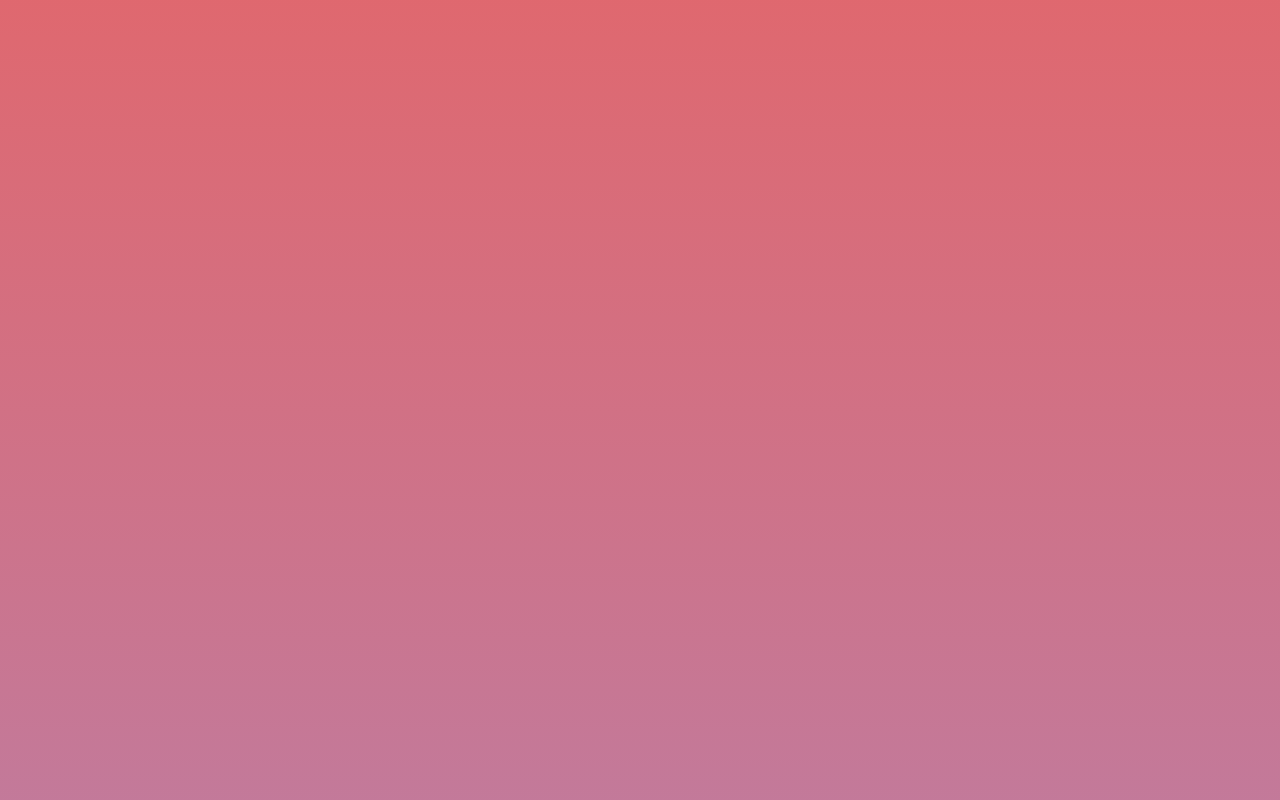
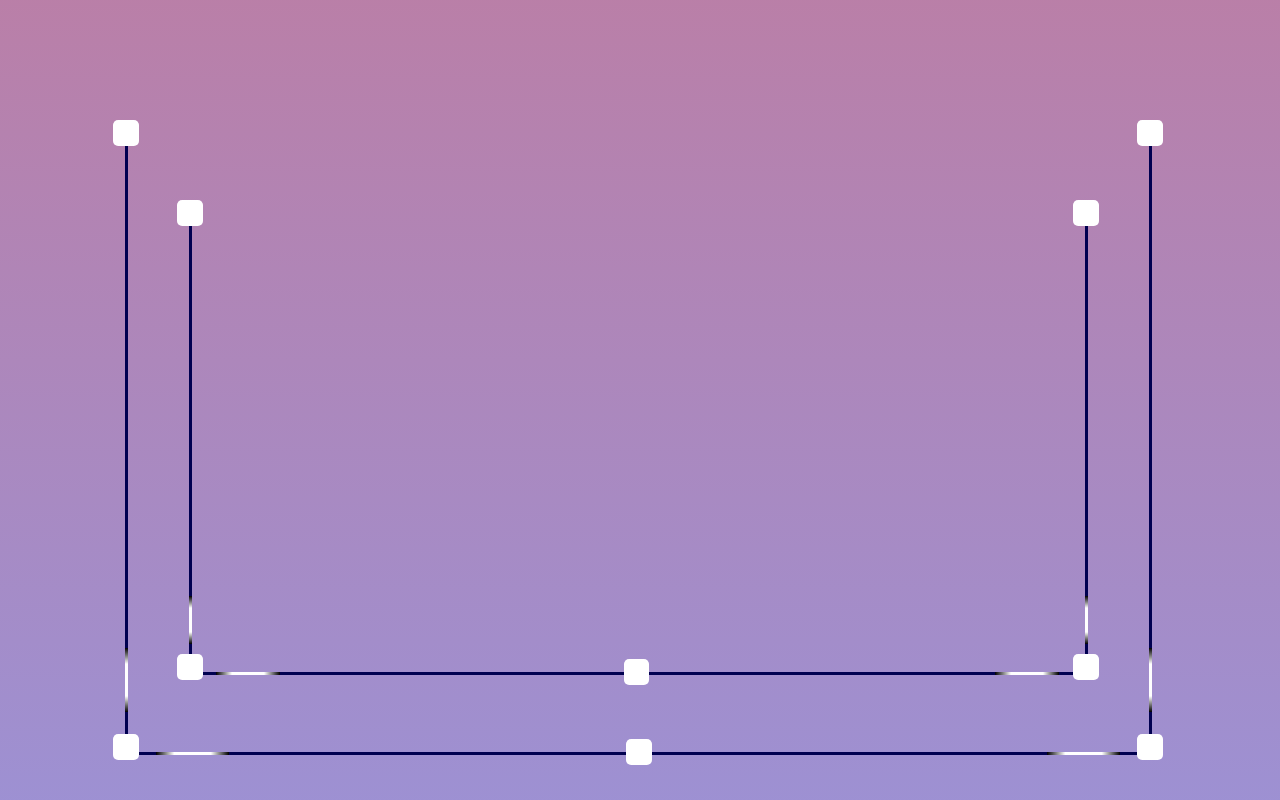
Before and after one commit to TallestMan98/inspirational-quote-generator, a Next.js app: page / in a window 1280 px wide. Built offline with nearby package versions, Linux system fonts and the light colour scheme.

Commit message:
Funky pipes!

```diff
--- a/app/page.tsx
+++ b/app/page.tsx
@@ -1,5 +1,5 @@
 'use client'
-import { GradientBackgroundCon } from '@/components/QuoteGenerator/QuoteGeneratorElements'
+import { GradientBackgroundCon, Pipe1, Pipe2, Pipe3, Pipe4, PipeTop, PipeFlow, PipeBottom, HorizontalPipe1, HorizontalPipe2, HorizontalFlowRight, HorizontalFlowLeft, PipeMiddle } from '@/components/QuoteGenerator/QuoteGeneratorElements'
 import Image from 'next/image'
 
 export default function Home() {
@@ -7,6 +7,54 @@ export default function Home() {
     <>
       {/* Background */}
       <GradientBackgroundCon>
+        <HorizontalPipe1>
+          <PipeMiddle>
+          </PipeMiddle>
+          <HorizontalFlowRight>
+          </HorizontalFlowRight>
+          <HorizontalFlowLeft>
+          </HorizontalFlowLeft>
+        </HorizontalPipe1>
+        <HorizontalPipe2>
+          <PipeMiddle>
+          </PipeMiddle>
+          <HorizontalFlowRight>
+          </HorizontalFlowRight>
+          <HorizontalFlowLeft>
+          </HorizontalFlowLeft>
+        </HorizontalPipe2>
+        <Pipe1>
+          <PipeTop>
+          </PipeTop>
+          <PipeFlow>
+          </PipeFlow>
+          <PipeBottom>
+          </PipeBottom>
+        </Pipe1>
+        <Pipe2>
+          <PipeTop>
+          </PipeTop>
+          <PipeFlow>
+          </PipeFlow>
+          <PipeBottom>
+          </PipeBottom>
+        </Pipe2>
+        <Pipe3>
+          <PipeTop>
+          </PipeTop>
+          <PipeFlow>
+          </PipeFlow>
+          <PipeBottom>
+          </PipeBottom>
+        </Pipe3>
+        <Pipe4>
+          <PipeTop>
+          </PipeTop>
+          <PipeFlow>
+          </PipeFlow>
+          <PipeBottom>
+          </PipeBottom>
+        </Pipe4>
       </GradientBackgroundCon>
     </>
   )
--- a/components/QuoteGenerator/QuoteGeneratorElements.tsx
+++ b/components/QuoteGenerator/QuoteGeneratorElements.tsx
@@ -1,22 +1,157 @@
 import styled from "styled-components";
-import Link from "next/link";
-import Image from "next/image";
+//import Link from "next/link";
+//import Image from "next/image";
 
 export const GradientBackgroundCon = styled.div`
   background: linear-gradient(to bottom,#e66465, #9198e5);
   background-size: 300% 300%;
   height: 100vh;
   width: 100vw;
-  animation: gradient 10s ease infinite;
+  animation: gradient 20s ease infinite;
   @keyframes gradient {
     0% {
-        background-position: 50% 0%;
+        background-position: 50% 10%;
     }
     50% {
-        background-position: 50% 100%;
+        background-position: 50% 80%;
     }
     100% {
-        background-position: 50% 0%;
+        background-position: 50% 10%;
     }
   }
 `;
+
+export const Pipe1 = styled.div`
+  background-color: #000050;
+  width: 0.25vw;
+  height: 80vh;
+  position: fixed;
+  right: 90%;
+  top: 15%;
+`;
+
+export const Pipe2 = styled.div`
+  background-color: #000050;
+  width: 0.25vw;
+  height: 60vh;
+  position: fixed;
+  right: 85%;
+  top: 25%;
+`;
+
+export const Pipe3 = styled.div`
+  background-color: #000050;
+  width: 0.25vw;
+  height: 80vh;
+  position: fixed;
+  right: 10%;
+  top: 15%;
+`;
+
+export const Pipe4 = styled.div`
+  background-color: #000050;
+  width: 0.25vw;
+  height: 60vh;
+  position: fixed;
+  right: 15%;
+  top: 25%;
+`;
+
+export const HorizontalPipe1 = styled.div`
+  background-color: #000050;
+  width: 81.3vw;
+  height: 0.25vw;
+  position: absolute;
+  right: 9.5vw;
+  top: 94vh;
+
+`;
+export const HorizontalPipe2 = styled.div`
+  background-color: #000050;
+  width: 71vw;
+  height: 0.25vw;
+  position: absolute;
+  right: 14.7vw;
+  top: 84vh;
+`;
+
+export const PipeTop = styled.div`
+  background-color: white;
+  border-radius: 20%;
+  width: 2vw;
+  height: 2vw;
+  position: absolute;
+  left: -0.9vw;
+  z-index: 10;
+`;
+
+export const PipeBottom = styled.div`
+  background-color: white;
+  border-radius: 20%;
+  width: 2vw;
+  height: 2vw;
+  position: absolute;
+  left: -0.9vw;
+  z-index: 10;
+  bottom: 0;
+`;
+
+export const PipeMiddle = styled.div`
+  background-color: white;
+  border-radius: 20%;
+  width: 2vw;
+  height: 2vw;
+  position: absolute;
+  z-index: 10;
+  right: 48.7%;
+  bottom: -300%;
+
+`;
+
+export const PipeFlow = styled.div`
+  background: linear-gradient(to bottom, black, white, white, white, black);
+  width: 100%;
+  height: 10%;
+  position: relative;
+  animation: flow 10s ease-in-out infinite alternate;
+  @keyframes flow {
+    0% {
+      top: 0%;
+    }
+    100% {
+      top: 90%;
+    }
+  }
+`;
+
+export const HorizontalFlowRight = styled.div`
+  background: linear-gradient(to right, black, white, white, white, black);
+  width: 7%;
+  height: 100%;
+  position: absolute;
+  animation: flowRight 10s ease-in-out infinite alternate;
+  @keyframes flowRight {
+    0% {
+      left: 44%;
+    }
+    100% {
+      left: 0%;
+    }
+  }
+`;
+export const HorizontalFlowLeft = styled.div`
+  background: linear-gradient(to left, black, white, white, white, black);
+  width: 7%;
+  height: 100%;
+  position: absolute;
+  animation: flowLeft 10s ease-in-out infinite alternate;
+  @keyframes flowLeft {
+    0% {
+      right: 44%;
+    }
+
+    100% {
+      right: 0%;
+    }
+  }
+`;
--- a/package.json
+++ b/package.json
@@ -14,7 +14,7 @@
     "@types/react-dom": "18.2.4",
     "eslint": "8.41.0",
     "eslint-config-next": "13.4.4",
-    "next": "13.4.4",
+    "next": "^13.4.6",
     "react": "18.2.0",
     "react-dom": "18.2.0",
     "styled-components": "^5.3.11",
```
Also changed, not shown: .babelrc (deleted), 1 other file (tests, documents, lock files or other folders).
